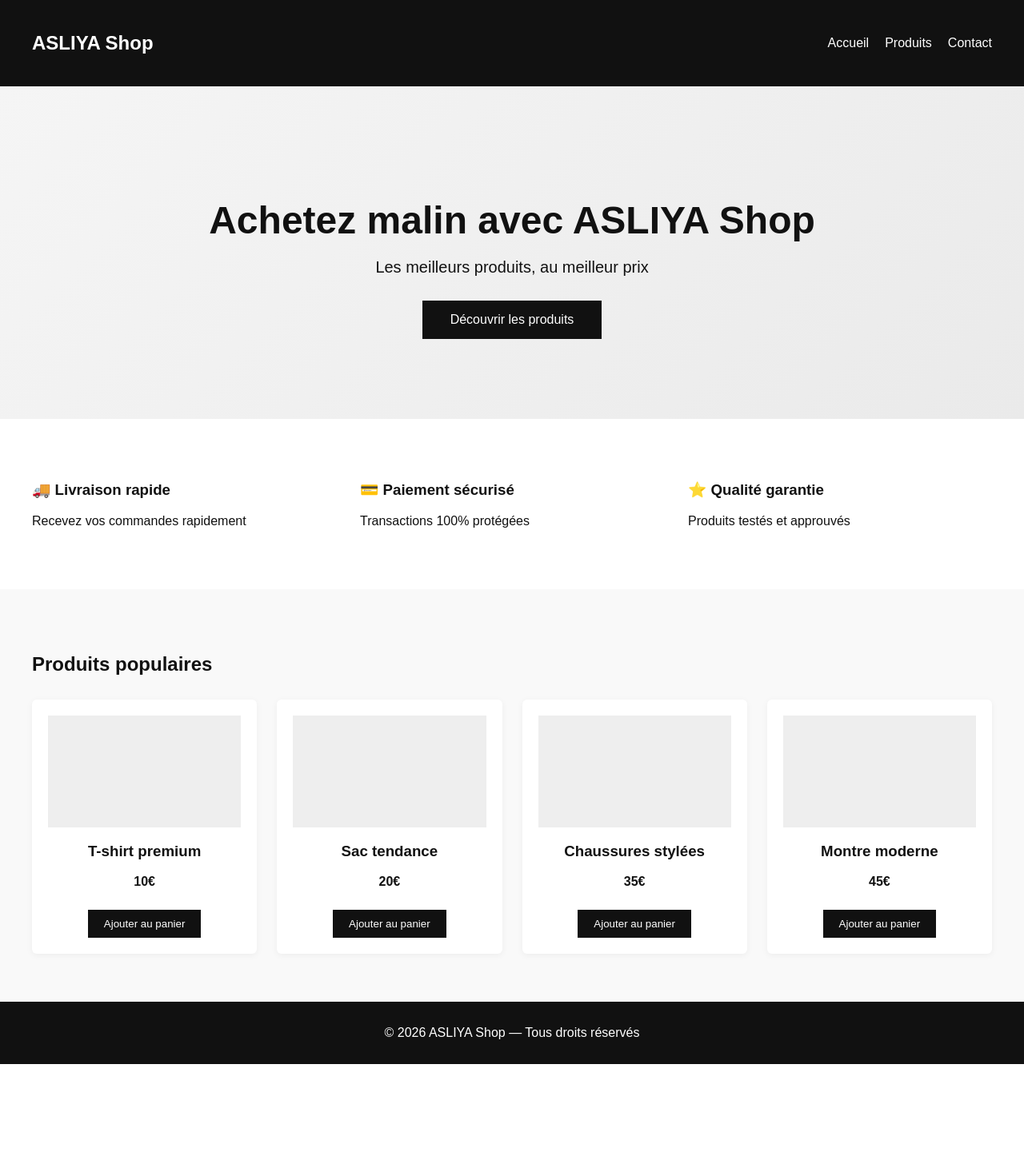
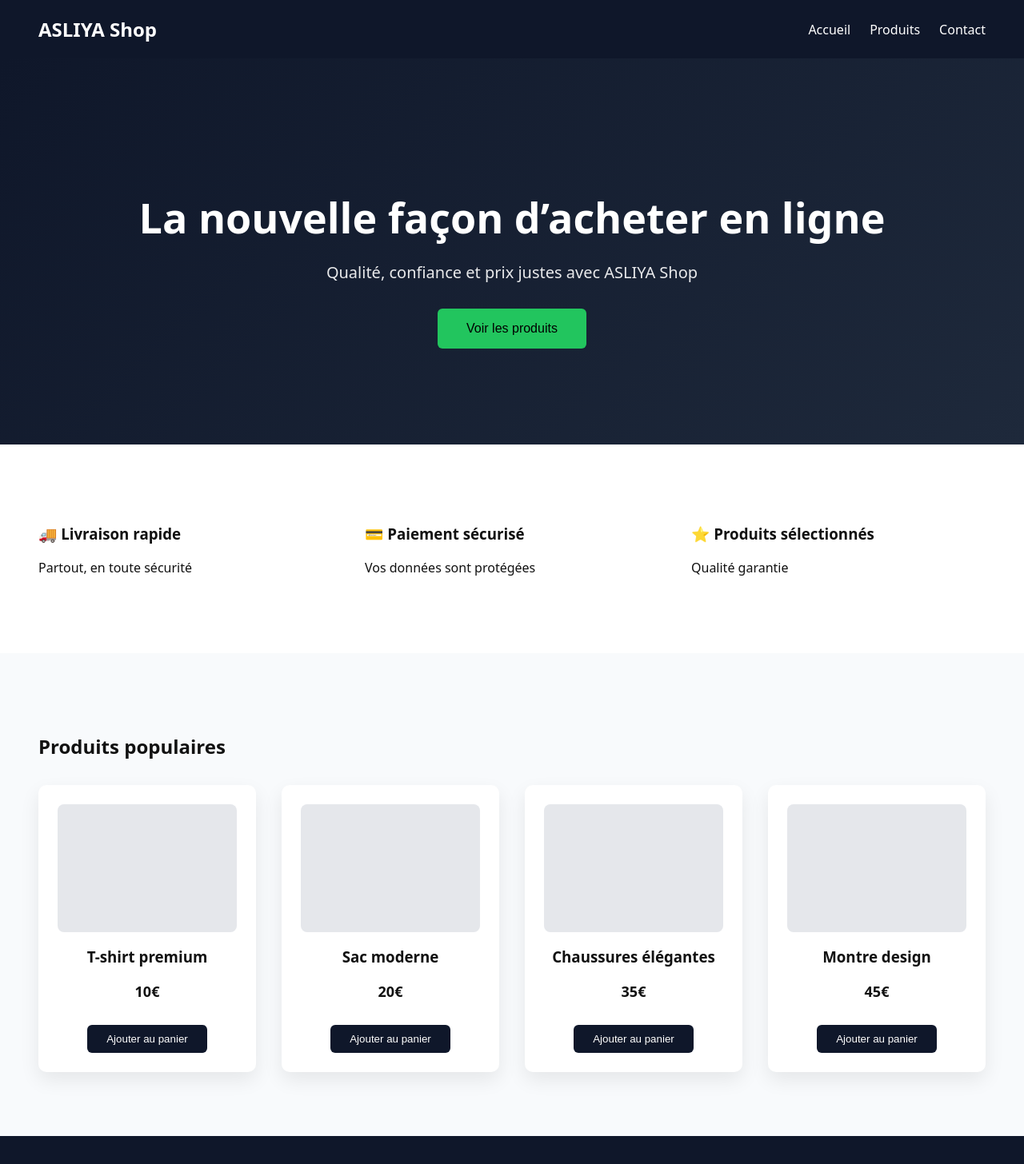
Before and after one commit to asliyapdg-shop/ASLIYA-Shop-, a Next.js app: page / in a window 1280 px wide. Shown: the top 1456 px of the page at 80% size. Before the commit the page ends 1331 px from the top, so only its background shows below. Built offline with nearby package versions, Linux system fonts and the light colour scheme.

Commit message:
Premium homepage design

```diff
--- a/app/page.js
+++ b/app/page.js
@@ -1,18 +1,18 @@
 export default function Home() {
   return (
-    <div style={{ fontFamily: "Arial, sans-serif", color: "#111" }}>
+    <div style={{ fontFamily: "system-ui, Arial", color: "#111" }}>
 
       {/* HEADER */}
       <header style={{
         display: "flex",
         justifyContent: "space-between",
         alignItems: "center",
-        padding: "20px 40px",
-        background: "#111",
+        padding: "20px 48px",
+        background: "#0f172a",
         color: "#fff"
       }}>
-        <h2>ASLIYA Shop</h2>
-        <nav style={{ display: "flex", gap: 20 }}>
+        <h2 style={{ margin: 0 }}>ASLIYA Shop</h2>
+        <nav style={{ display: "flex", gap: 24 }}>
           <a style={{ color: "#fff", textDecoration: "none" }} href="#">Accueil</a>
           <a style={{ color: "#fff", textDecoration: "none" }} href="#">Produits</a>
           <a style={{ color: "#fff", textDecoration: "none" }} href="#">Contact</a>
@@ -21,84 +21,88 @@ export default function Home() {
 
       {/* HERO */}
       <section style={{
-        padding: "100px 40px",
+        padding: "120px 24px",
         textAlign: "center",
-        background: "linear-gradient(135deg, #f5f5f5, #eaeaea)"
+        background: "linear-gradient(135deg, #0f172a, #1e293b)",
+        color: "#fff"
       }}>
-        <h1 style={{ fontSize: 48, marginBottom: 20 }}>
-          Achetez malin avec ASLIYA Shop
+        <h1 style={{ fontSize: 52, marginBottom: 16 }}>
+          La nouvelle façon d’acheter en ligne
         </h1>
-        <p style={{ fontSize: 20, marginBottom: 30 }}>
-          Les meilleurs produits, au meilleur prix
+        <p style={{ fontSize: 20, opacity: 0.9, marginBottom: 32 }}>
+          Qualité, confiance et prix justes avec ASLIYA Shop
         </p>
         <button style={{
-          padding: "15px 35px",
+          padding: "16px 36px",
           fontSize: 16,
-          background: "#111",
-          color: "#fff",
           border: "none",
+          borderRadius: 6,
+          background: "#22c55e",
+          color: "#000",
           cursor: "pointer"
         }}>
-          Découvrir les produits
+          Voir les produits
         </button>
       </section>
 
       {/* AVANTAGES */}
       <section style={{
+        padding: "80px 48px",
         display: "grid",
-        gridTemplateColumns: "repeat(auto-fit, minmax(200px, 1fr))",
-        gap: 30,
-        padding: "60px 40px",
+        gridTemplateColumns: "repeat(auto-fit, minmax(220px, 1fr))",
+        gap: 40,
         background: "#fff"
       }}>
         <div>
           <h3>🚚 Livraison rapide</h3>
-          <p>Recevez vos commandes rapidement</p>
+          <p>Partout, en toute sécurité</p>
         </div>
         <div>
           <h3>💳 Paiement sécurisé</h3>
-          <p>Transactions 100% protégées</p>
+          <p>Vos données sont protégées</p>
         </div>
         <div>
-          <h3>⭐ Qualité garantie</h3>
-          <p>Produits testés et approuvés</p>
+          <h3>⭐ Produits sélectionnés</h3>
+          <p>Qualité garantie</p>
         </div>
       </section>
 
       {/* PRODUITS */}
-      <section style={{ padding: "60px 40px", background: "#f9f9f9" }}>
-        <h2 style={{ marginBottom: 30 }}>Produits populaires</h2>
+      <section style={{ padding: "80px 48px", background: "#f8fafc" }}>
+        <h2 style={{ marginBottom: 32 }}>Produits populaires</h2>
 
         <div style={{
           display: "grid",
-          gridTemplateColumns: "repeat(auto-fit, minmax(220px, 1fr))",
-          gap: 25
+          gridTemplateColumns: "repeat(auto-fit, minmax(240px, 1fr))",
+          gap: 32
         }}>
           {[
             { name: "T-shirt premium", price: "10€" },
-            { name: "Sac tendance", price: "20€" },
-            { name: "Chaussures stylées", price: "35€" },
-            { name: "Montre moderne", price: "45€" }
+            { name: "Sac moderne", price: "20€" },
+            { name: "Chaussures élégantes", price: "35€" },
+            { name: "Montre design", price: "45€" }
           ].map((p, i) => (
             <div key={i} style={{
               background: "#fff",
-              padding: 20,
-              borderRadius: 6,
-              boxShadow: "0 2px 8px rgba(0,0,0,0.05)",
+              padding: 24,
+              borderRadius: 10,
+              boxShadow: "0 10px 25px rgba(0,0,0,0.08)",
               textAlign: "center"
             }}>
               <div style={{
-                height: 140,
-                background: "#eee",
-                marginBottom: 15
+                height: 160,
+                background: "#e5e7eb",
+                borderRadius: 8,
+                marginBottom: 16
               }} />
               <h3>{p.name}</h3>
-              <p style={{ fontWeight: "bold" }}>{p.price}</p>
+              <p style={{ fontWeight: "bold", fontSize: 18 }}>{p.price}</p>
               <button style={{
-                marginTop: 10,
-                padding: "10px 20px",
+                marginTop: 12,
+                padding: "10px 24px",
+                borderRadius: 6,
                 border: "none",
-                background: "#111",
+                background: "#0f172a",
                 color: "#fff",
                 cursor: "pointer"
               }}>
@@ -111,9 +115,9 @@ export default function Home() {
 
       {/* FOOTER */}
       <footer style={{
-        padding: 30,
+        padding: 32,
         textAlign: "center",
-        background: "#111",
+        background: "#0f172a",
         color: "#fff"
       }}>
         © 2026 ASLIYA Shop — Tous droits réservés
@@ -121,4 +125,4 @@ export default function Home() {
 
     </div>
   );
-        }
+      }
```
